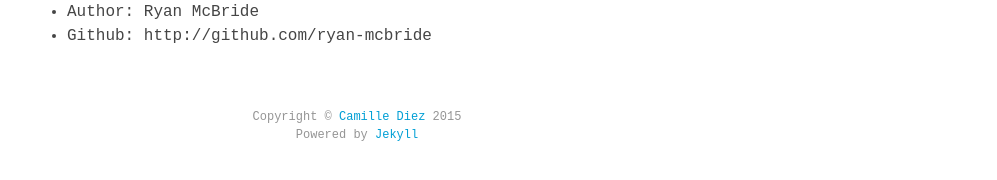
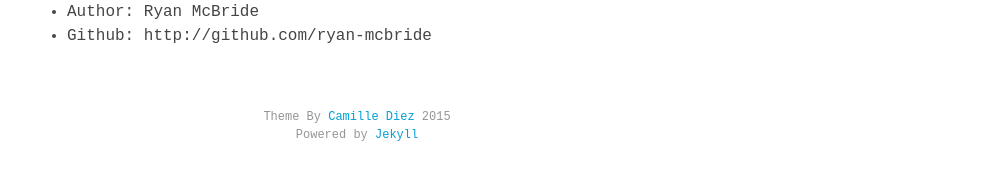
Before and after one commit to Ryan-McBride/oldblog, a Jekyll site: the page built from about.md, in a window 1280 px wide. Shown: the part 256-436 px from the top of the page, without its empty margins (283-1280 px from the left). Built offline with Jekyll 4.4.1, drawn with Linux system fonts in a browser that asks for light colours; nearby versions of some CDN libraries; Markdown is read by kramdown in place of the engine named in the settings.

Commit message:
updating theme credit

```diff
--- a/_includes/footer.html
+++ b/_includes/footer.html
@@ -1,6 +1,6 @@
 <div class="footer" align="center">
 
-  Copyright &copy; <a href=http://diezcami.github.io target="_blank">Camille Diez</a> 2015<BR />
+  Theme By <a href=http://diezcami.github.io target="_blank">Camille Diez</a> 2015<BR />
   Powered by <a href=http://jekyllrb.com target="_blank">Jekyll</a>
 
 </div>
```
